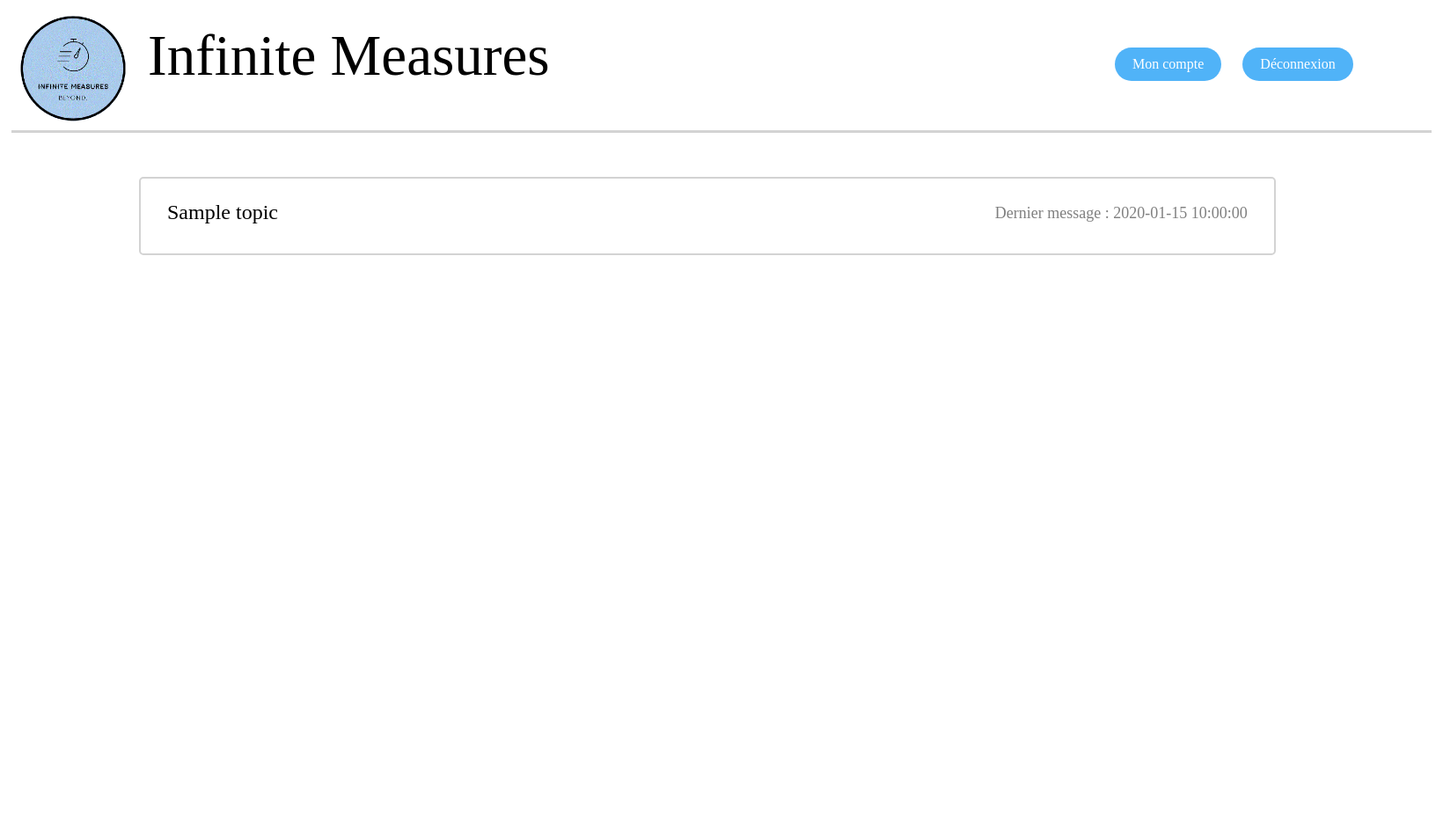
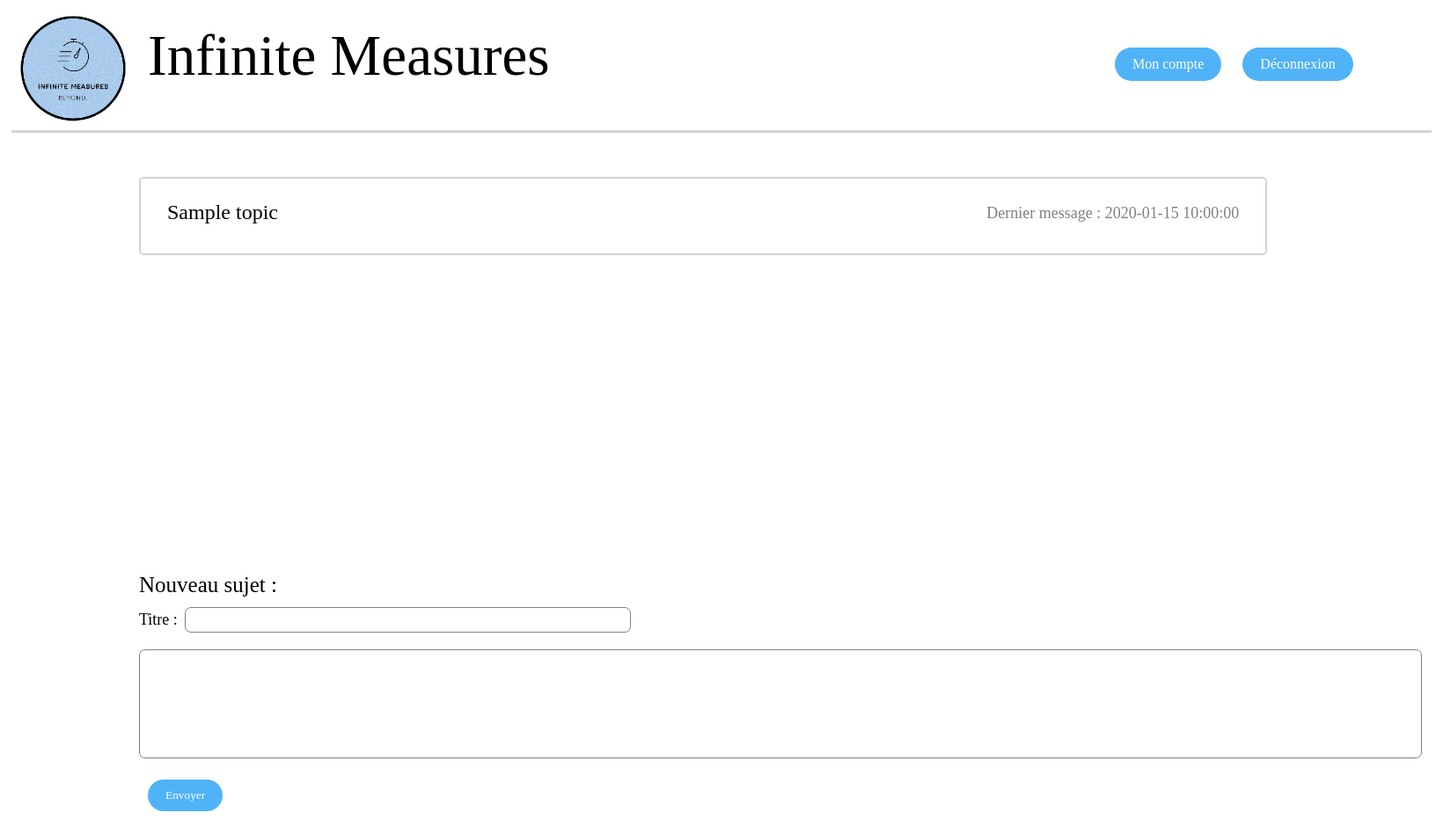
Before and after one commit to Heiim/InfinityMeasure-s-Website, a PHP site: page /index.php?action=forum in a window 1640 px wide. Shown: the whole page at 88% size. Before the commit the page ends 800 px from the top, so only its background shows below. Run offline with PHP 8.4, Linux system fonts and the light colour scheme; the visitor is signed in with stand-in values (Sample User, id 1); tables that the repository leaves empty or names only in its code hold one stand-in row (values such as "Sample post").

Commit message:
forum: creation de topic done

```diff
--- a/controller/controller.php
+++ b/controller/controller.php
@@ -497,6 +497,13 @@ function cgu()
 
 function forum()
 {
+    session_start();
+
+    if (!isset($_SESSION['loggedin'])) {
+        header('Location: index.php?action=login');
+        exit();
+    }
+
     require('model/gettopics.php');
     require('view/viewforum.php');
 }
@@ -506,3 +513,48 @@ function viewTopic()
     require('model/gettopic.php');
     require('view/viewtopic.php');
 }
+
+function newTopic()
+{
+
+    session_start();
+
+    if (!isset($_SESSION['loggedin'])) {
+        header('Location: index.php?action=login');
+        exit();
+    }
+
+    $validation=true;
+
+    // On vérifie que tout est bien récupéré par le serveur
+    if (!isset($_POST['title'],$_POST['content'])) {
+        $messagedisp ='Erreur: Veuillez remplir tous les champs.';
+        $validation=false;
+    }
+    // On vérifie que tout est rempli
+    if ( empty($_POST['title']) || empty($_POST['content'])) {
+        $messagedisp ='Erreur: Veuillez remplir tous les champs.';
+        $validation=false;
+    }
+
+
+    if (strlen($_POST['title']) > 70 || strlen($_POST['title']) < 1) {
+        $messagedisp ='Erreur: Le titre doit faire entre 1 et 70 caractères.';
+        $validation=false;
+    }
+
+    if (strlen($_POST['content']) > 1000 || strlen($_POST['content']) < 1) {
+        $messagedisp ='Erreur: Le post doit faire entre 1 et 1000 caractères.';
+        $validation=false;
+    }
+
+    //si pas d'erreur
+    if ($validation){
+        require('model/newtopic.php');
+        header('Location: index.php?action=viewtopic&id='.$idtopic);
+        exit();
+    } else {
+        header('Location: index.php?action=forum&error='.$messagedisp);
+        exit();
+    }
+}
--- a/index.php
+++ b/index.php
@@ -114,6 +114,10 @@ if (isset($_GET['action'])) {
     case "viewtopic":
         viewTopic();
     break;
+    case "newtopic":
+        newTopic();
+    break;
+
 
     }
 
--- a/public/style/forum.css
+++ b/public/style/forum.css
@@ -3,7 +3,6 @@
     margin-left: 150px;
     margin-right: 150px;
     height: 400px;
-    overflow: auto;
 }
 
 .topic {
@@ -27,6 +26,12 @@
     color: grey;
     margin-right: 30px;
     margin-top: 4px;
+}
+
+.topicwrapper {
+    height: 450px;
+    overflow: auto;
+    padding-right: 10px;
 }
 
 .postscontainer {
@@ -75,3 +80,34 @@
     display: block;
     margin-bottom: 5px;
 }
+
+.textareatopic {
+    margin-top: 15px;
+    padding: 1px 1px 1px 1px;
+    border: 1px solid grey;
+    border-radius: 7px;
+    white-space: pre-wrap;
+    overflow-wrap: break-word;
+    font-size: 17px;
+    padding-left: 3px;
+    resize: none;
+}
+
+input[type=textarea]:focus {
+    outline: 0;
+}
+
+.titleinput {
+    width: 500px;
+    height: 25px;
+    margin: 4px;
+    border: 1px solid grey;
+    border-radius: 7px;
+    font-size: large;
+    outline: none;
+    padding-left: 3px;
+}
+
+.goodsize {
+    font-size: 25px;
+}
--- a/view/viewfooterLong.php
+++ b/view/viewfooterLong.php
@@ -5,7 +5,7 @@ echo'
         <li class="button"><a class="whitelink" href="index.php?action=cgu">CGU</a></li>
         <li class="button"><a class="whitelink" href="contact.html">Nous contacter</a></li>
         <li class="button"><a class="whitelink" href="faq.html">FAQ</a></li>
-        <li class="button"><a class="whitelink" href="forum.html">Forum</a></li>
+        <li class="button"><a class="whitelink" href="index.php?action=forum">Forum</a></li>
     </ul>
  </div>';
 
--- a/view/viewfooterShort.php
+++ b/view/viewfooterShort.php
@@ -5,7 +5,7 @@ echo'
         <li class="button"><a class="whitelink" href="index.php?action=cgu">CGU</a></li>
         <li class="button"><a class="whitelink" href="contact.html">Nous contacter</a></li>
         <li class="button"><a class="whitelink" href="faq.html">FAQ</a></li>
-        <li class="button"><a class="whitelink" href="forum.html">Forum</a></li>
+        <li class="button"><a class="whitelink" href="index.php?action=forum">Forum</a></li>
     </ul>
  </div>';
 
--- a/view/viewforum.php
+++ b/view/viewforum.php
@@ -6,6 +6,7 @@
         <link rel="stylesheet" href="public/style/forum.css">
         <link rel="icon" type="image/png" href="public/images/infinitelogo.png" />
     </head>
+
 
     <header>
         <div>
@@ -25,6 +26,7 @@
 
 	<body>
         <div class="topicscontainer">
+            <div class="topicwrapper">
                 <?php for ($i = 0; $i < count($dates); $i++) {?>
                     <a href="index.php?action=viewtopic&id=<?= $idtopics[$i] ?>">
                         <div class="topic">
@@ -34,6 +36,104 @@
                     </a>
                 <?php } ?>
             </div>
+
+            <div>
+                <form style="margin-bottom: 30px;" action="index.php?action=newtopic" method="post" autocomplete="off">
+                    <div>
+                        <label class="goodsize" for="content">Nouveau sujet : </label>
+                    </div>
+                    <div style="margin-top: 7px;">
+                        <label style="font-size: 18px;" for="title">Titre : </label>
+                        <input class="titleinput" name="title" id="title" required>
+                    </div>
+                    <div>
+                    <textarea class="textareatopic" rows="6" cols="154" wrap="hard" name="content" id="content" required></textarea>
+                    </div>
+                    <input type="submit" value="Envoyer"> <span class="passworderrorlogin"><?php if(isset($_GET['error'])) echo $_GET['error']; ?></span>
+                </form>
+                <script>
+                    var lines = 1;
+
+                    function getKeyNum(e) {
+                        var keynum;
+                        // IE
+                        if (window.event) {
+                            keynum = e.keyCode;
+                            // Netscape/Firefox/Opera
+                        } else if (e.which) {
+                            keynum = e.which;
+                        }
+
+                        return keynum;
+                    }
+
+                    var limitLines = function (e) {
+                        var keynum = getKeyNum(e);
+
+                        if (keynum === 13) {
+                            if (lines >= this.rows) {
+                                e.stopPropagation();
+                                e.preventDefault();
+                            } else {
+                                lines++;
+                            }
+                        }
+                    };
+
+                    var setNumberOfLines = function (e) {
+                        lines = getNumberOfLines(this.value);
+                    };
+
+                    var limitPaste = function (e) {
+                        var clipboardData, pastedData;
+
+                        // Stop data actually being pasted into div
+                        e.stopPropagation();
+                        e.preventDefault();
+
+                        // Get pasted data via clipboard API
+                        clipboardData = e.clipboardData || window.clipboardData;
+                        pastedData = clipboardData.getData('Text');
+
+                        var pastedLines = getNumberOfLines(pastedData);
+
+                        // Do whatever with pasteddata
+                        if (pastedLines <= this.rows) {
+                            lines = pastedLines;
+                            this.value = pastedData;
+                        }
+                        else if (pastedLines > this.rows) {
+                            // alert("Too many lines pasted ");
+                            this.value = pastedData
+                                .split(/\r\n|\r|\n/)
+                                .slice(0, this.rows)
+                                .join("\n ");
+                        }
+                    };
+
+                    function getNumberOfLines(str) {
+                        if (str) {
+                            return str.split(/\r\n|\r|\n/).length;
+                        }
+
+                        return 1;
+                    }
+
+                    var limitedElements = document.getElementsByClassName('textareatopic');
+
+                    Array.from(limitedElements).forEach(function (element) {
+                        element.addEventListener('keydown', limitLines);
+                        element.addEventListener('keyup', setNumberOfLines);
+                        element.addEventListener('cut', setNumberOfLines);
+                        element.addEventListener('paste', limitPaste);
+                    });
+                </script>
+            </div>
+        </div>
+
+
+
+
     </body>
 
 </html>
```
Also changed, not shown: model/newtopic.php (added, +52 -0 lines). Lines whose indentation alone changed are shown as unchanged.
